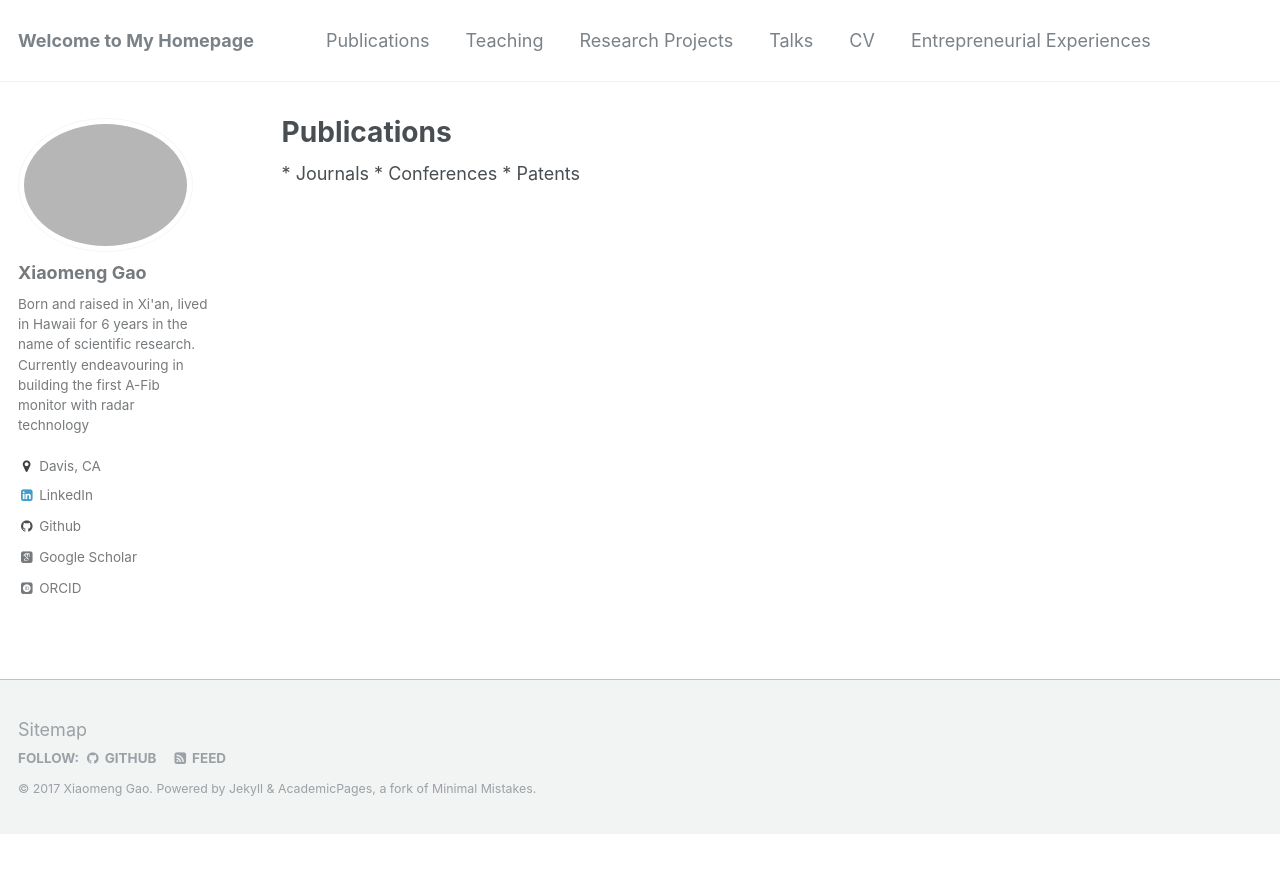
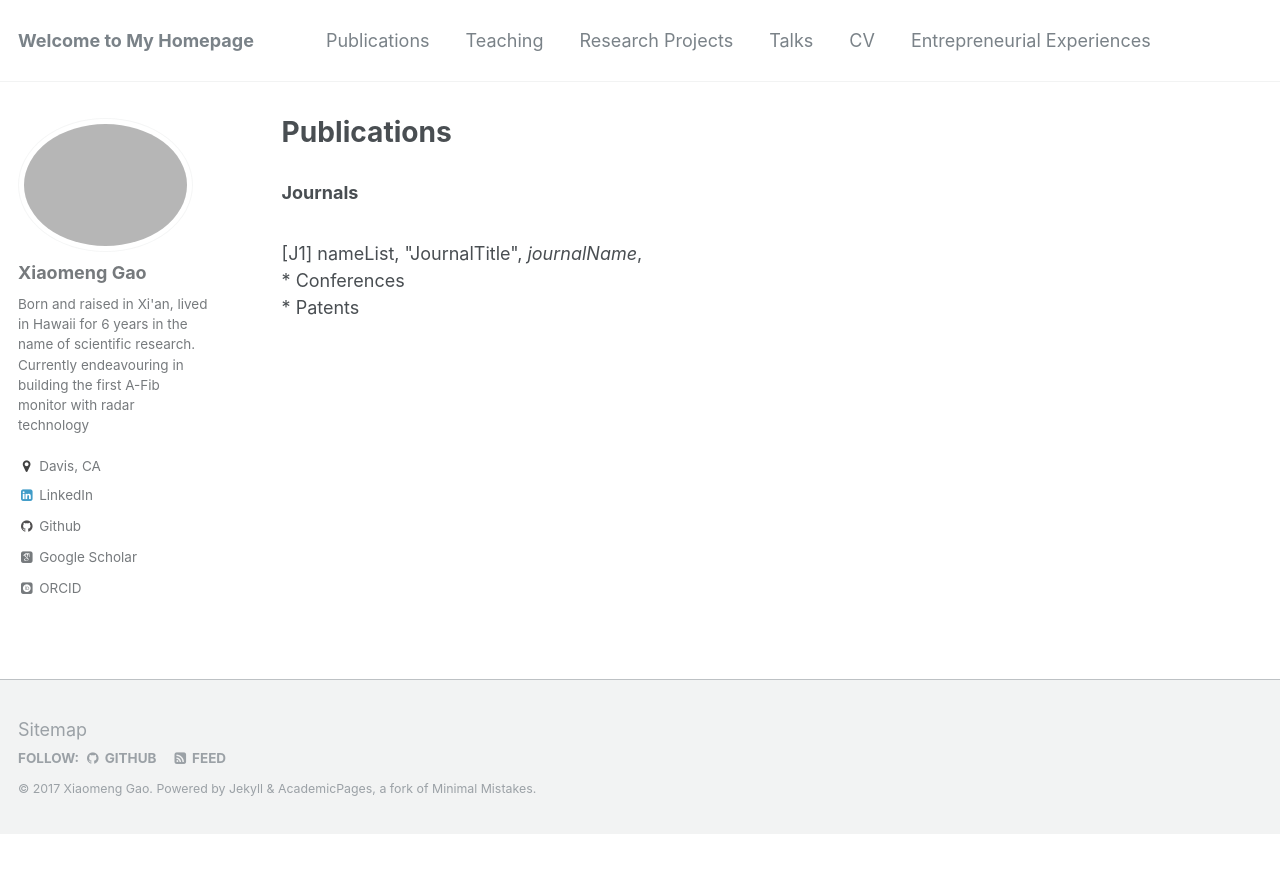
Before and after one commit to x-mengao/x-mengao.github.io, a Jekyll site: the page built from _pages/publications.html, in a window 1280 px wide. Shown: the top 873 px of the page. Built offline with Jekyll 4.4.1, drawn with Linux system fonts in a browser that asks for light colours; some web fonts are replaced.

Commit message:
Update publications.html

```diff
--- a/_pages/publications.html
+++ b/_pages/publications.html
@@ -5,8 +5,8 @@ permalink: /publications/
 author_profile: true
 ---
 
-* Journals
+<h3>Journals</h3> <br/>
+[J1] nameList, "JournalTitle", <i>journalName</i>,  <br />
+* Conferences <br/>
 
-* Conferences
-
-* Patents
+* Patents <br/>
```
